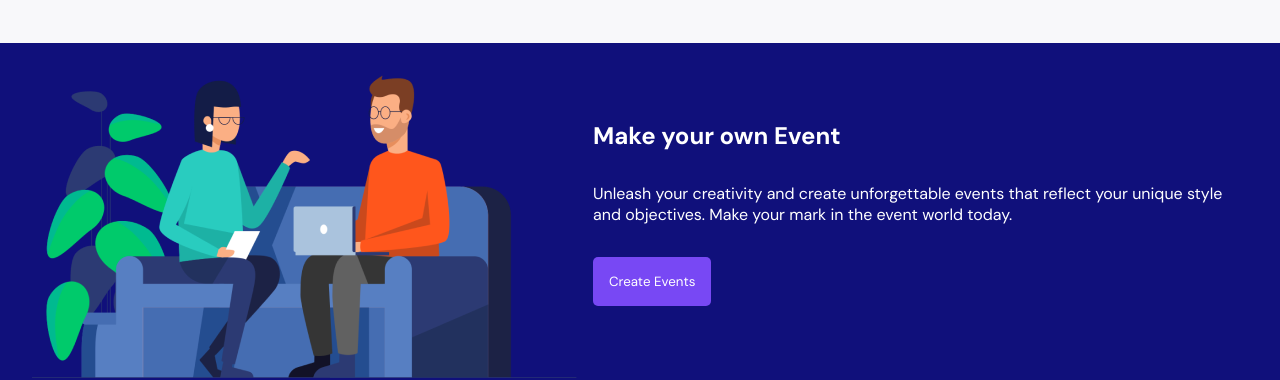
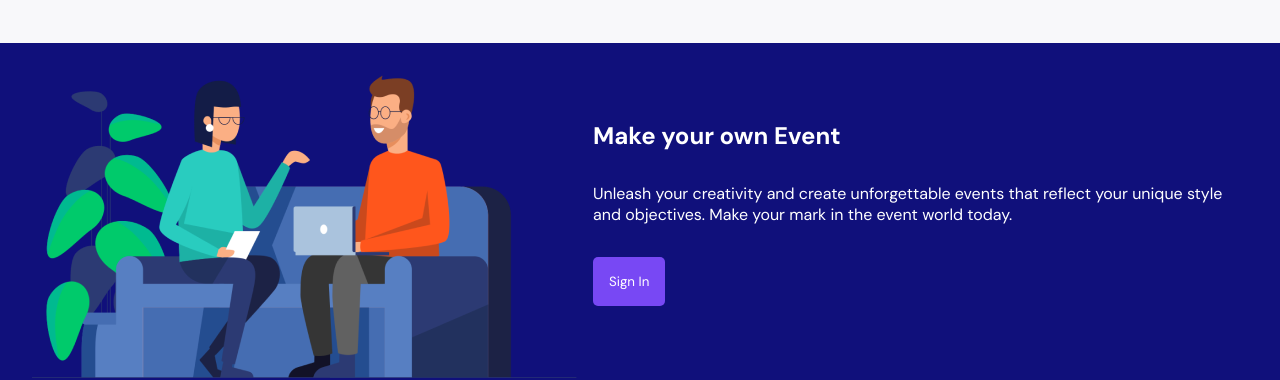
Before and after one commit to kuosc2005/KUevents, a React (Vite) app: page / in a window 1280 px wide. Shown: the part 1340-1720 px from the top of the page. Built offline with nearby package versions, Linux system fonts and the light colour scheme; no server answers.

Commit message:
user event

```diff
--- a/src/components/Advertisement/Advertisement.jsx
+++ b/src/components/Advertisement/Advertisement.jsx
@@ -1,10 +1,20 @@
-import React from "react";
+import React, { useEffect, useState } from "react";
 import { Link } from "react-router-dom";
-
+import { useSelector } from "react-redux";
+import { images } from "../../constants";
 import "./Advertisement.scss";
-import { images } from "../../constants";
 
 const Advertisement = () => {
+  // Retrieve isLoggedIn from Redux state
+  const isLoggedIn = useSelector((state) => state.isLoggedIn);
+
+  const [isUserLoggedIn, setIsUserLoggedIn] = useState(false);
+
+  useEffect(() => {
+    // Update local state when isLoggedIn changes
+    setIsUserLoggedIn(isLoggedIn);
+  }, [isLoggedIn]);
+
   return (
     <div className="ad">
       <div className="ad__img">
@@ -17,9 +27,15 @@ const Advertisement = () => {
           your unique style and objectives. Make your mark in the event world
           today.
         </p>
-        <Link to="/create-event">
-          <button>Create Events</button>
-        </Link>
+        {isUserLoggedIn ? (
+          <Link to="/create-event">
+            <button>Create Events</button>
+          </Link>
+        ) : (
+          <Link to="/signin">
+            <button>Sign In</button>
+          </Link>
+        )}
       </div>
     </div>
   );
--- a/src/pages/dashboard/Events.jsx
+++ b/src/pages/dashboard/Events.jsx
@@ -16,7 +16,7 @@ const UserEvents = () => {
       setLoading(true);
       try {
         const eventsResponse = await axios.get(
-          `${import.meta.env.VITE_BACKEND_HOST}/events`
+          `${import.meta.env.VITE_BACKEND_HOST}/users/events`
         );
         const eventsData = eventsResponse.data;
         setEvents(eventsData);
@@ -124,7 +124,7 @@ const UserEvents = () => {
 
       {/* Additional Code */}
       <div className="events__header">
-        <h1 className="events__header__name">Events</h1>
+        <h1 className="events__header__name">My Events</h1>
         <div className="events__header__input">
           <input
             type="text"
```
Also changed, not shown: src/pages/dashboard/Layout.jsx (line endings or trailing spaces).
